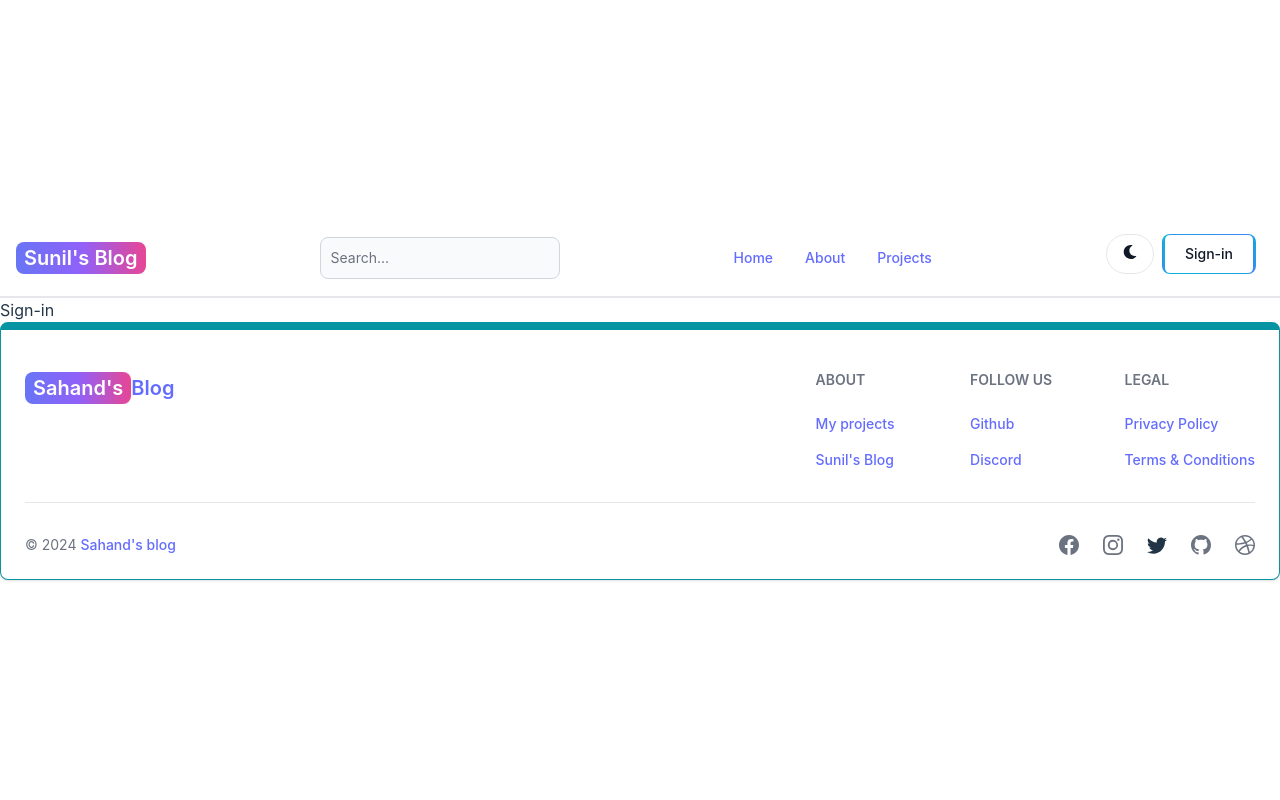
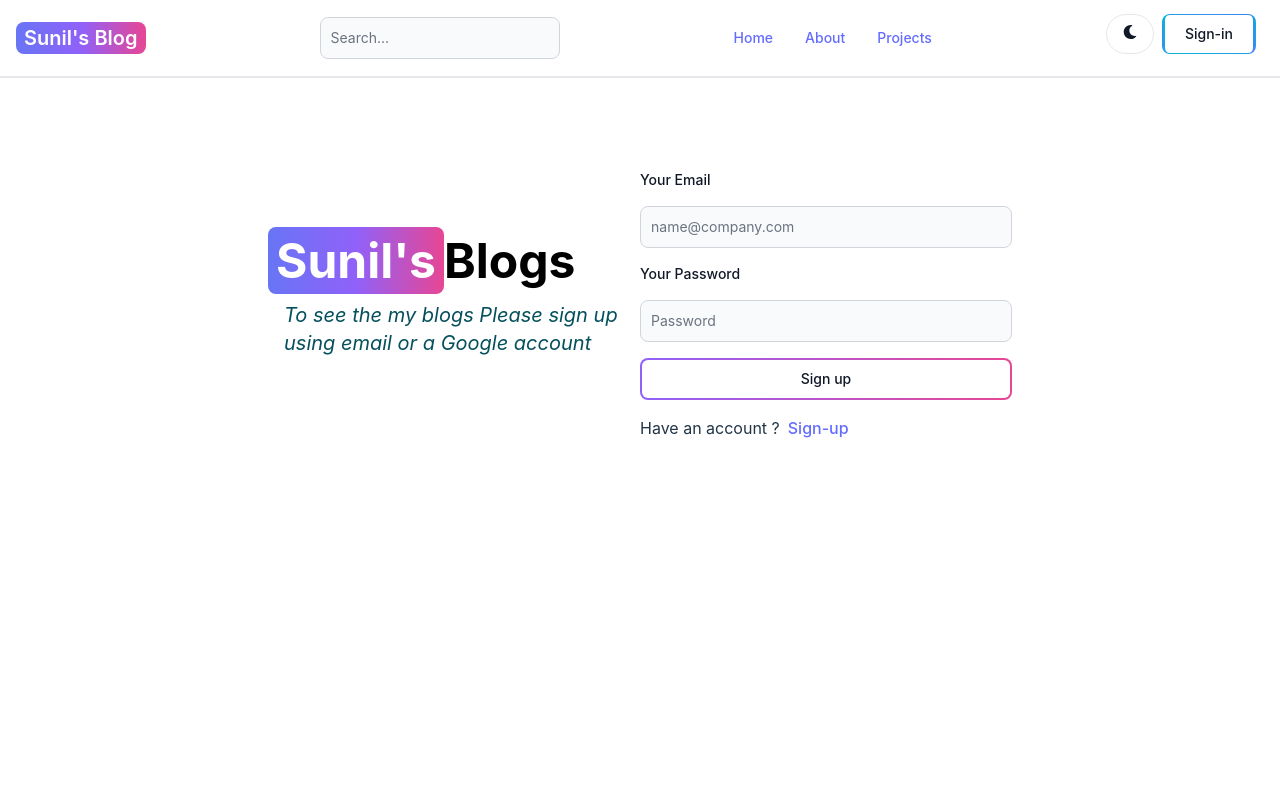
Before and after one commit to Sunilverma99/Blog-Application, a React (Vite) app in the folder my-project/: page /sign-in in a window 1280 px wide. Shown: the top 800 px of the page. Built offline with nearby package versions, Linux system fonts and the light colour scheme.

Commit message:
sign-in page ui

```diff
--- a/my-project/src/pages/Sign-in.jsx
+++ b/my-project/src/pages/Sign-in.jsx
@@ -1,9 +1,88 @@
-import React from 'react'
+import React, { useState } from 'react'
+import {Label ,TextInput ,Button } from "flowbite-react"
+import { Link } from 'react-router-dom'
+import toast from 'react-hot-toast';
+import { useNavigate } from 'react-router-dom';
+function Signin() {
+    const [email,setEmail]=useState('');
+    const [password,setPassword]=useState('');
+    const navigate=useNavigate();
+    console.log(email,password);
+    const handleSubmit = async (e) => {
+      e.preventDefault(); // Corrected typo here
+      if ( email === "" || password === "") {
+        toast.error("Please fill all the fields");
+        return; // Added return statement to prevent further execution
+      }
+      if (password.length < 6) {
+        toast.error("Incorrect password");
+        return; // Added return statement to prevent further execution
+      }
 
-function Signin() {
+      try {
+        const res = await fetch('/api/auth/signIn', {
+          method: 'POST',
+          headers: {
+            "Content-Type": "application/json"
+          },
+          body: JSON.stringify({
+            email,
+            password
+          })
+        });
+        const data = await res.json();
+        if (data) {
+          toast.success("You are Logged in successfully");
+          navigate('/');
+        } else {
+          toast.error("Something went wrong please try again");
+          console.log(error);
+        }
+      } catch (error) {
+        toast.error("Something went wrong please try again");
+        console.log(error);
+      }
+    }
+
   return (
-    <div>Sign-in</div>
+    <div className='min-h-screen mt-20'>
+      <div className='flex p-3 max-w-3xl mx-auto flex-5  flex-col md:flex-row md:items-center'>
+         <div className='flex-1'>
+         <Link to='/' className=' text-5xl text-black   font-bold dark:text-white'>
+    <span className='px-2 py-1 bg-gradient-to-r from-indigo-500 via-purple-500 to-pink-500 rounded-lg text-white'>
+      Sunil's
+    </span>Blogs
+  </Link>
+  <p className='m-4 text-teal-800 text-xl italic'>To see the my blogs Please sign up using email or a Google account</p>
+         </div>
+         <div className='flex-1'>
+          <form onSubmit={handleSubmit}  className='flex flex-col gap-4' >
+            <Label >Your Email</Label>
+           <TextInput
+              type='text'
+              placeholder="name@company.com"
+              id='email'
+              onChange={(e)=>setEmail(e.target.value)}
+            />
+            <Label >Your Password</Label>
+           <TextInput
+              type='password'
+              placeholder="Password"
+              id='password'
+              onChange={(e)=>setPassword(e.target.value)}
+            />
+             <Button type='submit' outline  gradientDuoTone="purpleToPink" >
+        Sign up
+      </Button >
+      <div className='flex gap-2'>
+        <span>Have an account ?</span>
+        <Link to='/sign-in'>Sign-up</Link>
+      </div>
+          </form>
+         </div>
+      </div>
+    </div>
   )
 }
 
-export default Signin
+export default Signin;
--- a/my-project/src/pages/Signup.jsx
+++ b/my-project/src/pages/Signup.jsx
@@ -85,7 +85,7 @@ function Signup() {
       </Button >
       <div className='flex gap-2'>
         <span>Have an account ?</span>
-        <Link to='/sign-in'>Sign in</Link>
+        <Link to='/sign-in'>Sign-in</Link>
       </div>
           </form>
          </div>
```
